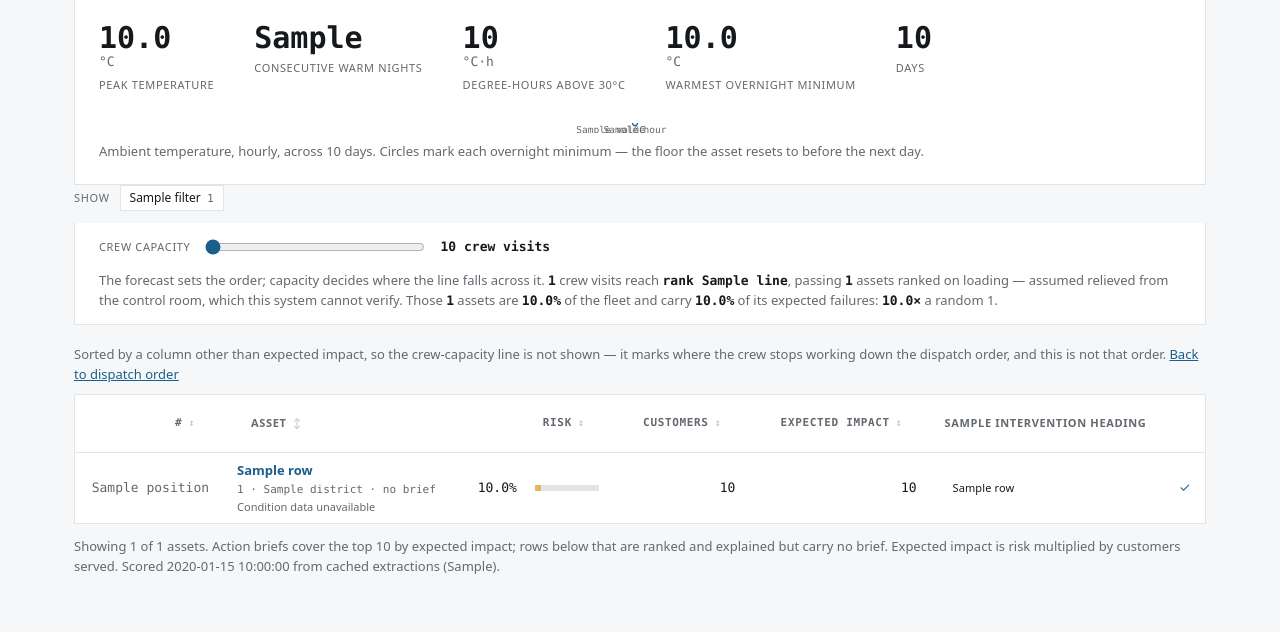
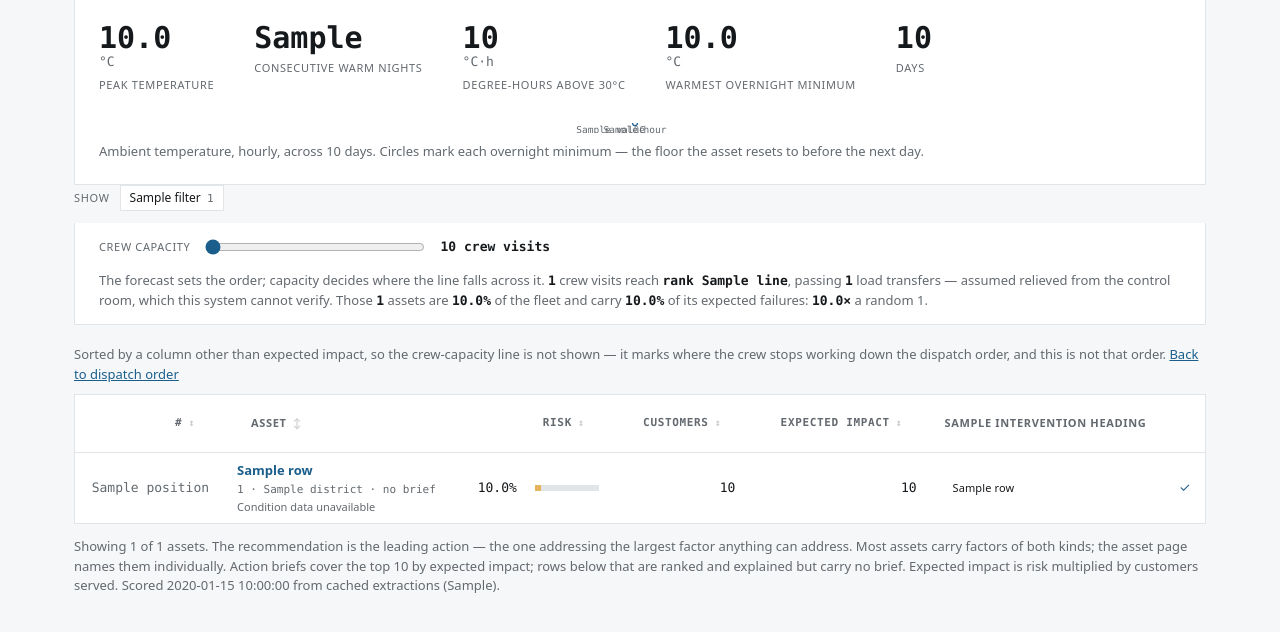
Before and after one commit to hjoneal/heat-risk-triage, a FastAPI app: template templates/queue.html in a window 1280 px wide. Shown: the part 105-737 px from the top of the page. Run offline with FastAPI, Linux system fonts and the light colour scheme; the template is opened without the code that fills it: most values are stand-ins (such as "Sample title", 1, 10 or a date in 2020); parts of the project's set-up code (start-up, migrations or seed data) failed here and were passed over.

Commit message:
Recommendation names the leading action; fix the new column's styling
The badge is a dispatch recommendation again - Crew visit, Load transfer, No
action available - under a Recommendation heading. D-051 was right that one
argmax cannot claim an asset needs no visit, and wrong that renaming the column
was the fix: "Ranked on" answers a question about the model when the reader is
asking about the day.

What was missing then is present now. D-052 marks every row of the contribution
table with what addresses it, so a badge naming one action can be read against
the factors it does not cover.

All 900 short-severe assets carry factors of both kinds, so the badge is the
leading action, never the plan. The asset page appends the other action and how
many factors need it, the queue footnote says so, and a test asserts the note
names the other action exactly when such factors exist.

Styling: the heading wrapped onto the effect bar and the badges sat flush
against the multiplier. th.remedy and td.remedy take nowrap and a left gutter.

Capacity line, filters and coverage are unchanged - they count
intervention_type, which is the same value under a better name.

Co-Authored-By: Claude Opus 5 (1M context) <noreply@anthropic.com>
Claude-Session: https://claude.ai/code/session_01785Yw99UErTti929E7cSiD

```diff
--- a/app.py
+++ b/app.py
@@ -199,15 +199,37 @@ def intervention_view(asset):
     """
     intervention_type = asset["intervention_type"]
     driver = asset["intervention_driver"]
+    if not driver:
+        note = config.INTERVENTION_NO_DRIVER_NOTE
+    else:
+        note = config.INTERVENTION_NOTES[intervention_type].format(
+            driver=config.FEATURE_LABELS[driver].lower())
+        note += also_note(asset, intervention_type)
     return {
         "label": config.INTERVENTION_LABELS[intervention_type],
         "step": config.INTERVENTION_STYLE_INDEX[intervention_type],
-        "note": (
-            config.INTERVENTION_NOTES[intervention_type].format(
-                driver=config.FEATURE_LABELS[driver].lower())
-            if driver else config.INTERVENTION_NO_DRIVER_NOTE
-        ),
+        "note": note,
     }
+
+
+def also_note(asset, intervention_type):
+    """The other kind of action, where the asset has factors that need it.
+
+    Almost always, and that is the reason this exists: all 900 assets in
+    `short-severe` have both a crew-addressable and a loading-addressable
+    positive factor. A single-valued badge can only name which comes first, and
+    left alone it reads as the whole plan — which is how a "Load transfer" badge
+    came to sit above a brief instructing a crew to replace a seized fan.
+    """
+    other = "remote" if intervention_type == "crew" else "crew"
+    drivers = config.REMOTE_DRIVERS if other == "remote" else config.CREW_DRIVERS
+    count = sum(1 for c in asset["contributions"]
+                if c["contribution"] > 0 and c["feature"] in drivers)
+    if not count:
+        return ""
+    return config.INTERVENTION_ALSO_NOTE.format(
+        count=count, plural="" if count == 1 else "s",
+        other=config.REMEDY_LABELS[other].lower())
 
 
 def state_view(contribution):
--- a/static/app.css
+++ b/static/app.css
@@ -682,7 +682,14 @@ h3 { font-size: 13px; font-weight: 600; text-transform: uppercase;
 }
 
 /* The contribution table's fourth column. A badge where the factor can be acted
-   on, an em-dash where it cannot — which is most of them, and is the point. */
-td.remedy { white-space: nowrap; }
-td.remedy .badge { font-size: 0.75rem; }
-.remedy-none { color: var(--text-muted); }
+   on, an em-dash where it cannot — which is most of them, and is the point.
+   The heading is two words and the cells are badges: both need the whole width
+   they ask for, or the heading wraps onto the effect column's bar and the badge
+   sits flush against the multiplier beside it. */
+.contrib th.remedy, .contrib td.remedy {
+  white-space: nowrap;
+  padding-left: 14px;
+  text-align: right;
+}
+.contrib td.remedy .badge { font-size: 11px; }
+.remedy-none { color: var(--text-muted); padding-right: 2px; }
--- a/templates/asset.html
+++ b/templates/asset.html
@@ -30,7 +30,7 @@
           <th scope="col">Factor</th>
           <th scope="col">Reading</th>
           <th scope="col" class="num">Effect on odds</th>
-          <th scope="col">{{ remedy_heading }}</th>
+          <th scope="col" class="remedy">{{ remedy_heading }}</th>
         </tr>
       </thead>
       <tbody>
--- a/templates/queue.html
+++ b/templates/queue.html
@@ -57,7 +57,7 @@
   </figure>
 </section>
 
-<nav class="viewfilter" aria-label="Filter by what the asset is ranked on">
+<nav class="viewfilter" aria-label="Filter by recommended action">
   <span class="control-label">Show</span>
   {% for f in filters %}
     <a class="chip{% if f.key == view %} is-current{% endif %}"
@@ -81,7 +81,7 @@
      fallback and is hidden by the same script that makes it redundant. #}
   <button type="submit" data-fallback-submit>Apply</button>
   {# The topology caveat stays inline. Without it the page asserts that a
-     load-ranked asset needs no visit, which is the one thing here the system
+     load transfer removes the need for a visit, which is the one thing here the system
      cannot check: it models no network and cannot tell whether an adjacent
      feeder has the headroom to take the load. #}
   <p class="control-note">
@@ -89,10 +89,10 @@
     {% if covered.line %}
       <strong>{{ covered.crew_count }}</strong> crew visits reach
       <strong>rank {{ covered.line }}</strong>, passing
-      <strong>{{ covered.remote_count }}</strong> assets ranked on loading —
+      <strong>{{ covered.remote_count }}</strong> load transfers —
     {% else %}
-      The whole ranking holds only <strong>{{ covered.crew_count }}</strong> assets ranked on
-      condition, alongside <strong>{{ covered.remote_count }}</strong> ranked on loading —
+      The whole ranking holds only <strong>{{ covered.crew_count }}</strong> crew visits,
+      alongside <strong>{{ covered.remote_count }}</strong> load transfers —
     {% endif %}
     assumed relieved from the control room, which this system cannot verify.
     Those <strong>{{ covered.covered_count }}</strong> assets are
@@ -153,17 +153,19 @@
       <td class="num">{{ "{:,}".format(row.customers_served) }}</td>
       <td class="num">{{ "{:,.0f}".format(row.priority) }}</td>
       <td class="action">
-        {# What put the asset here, not what to do about it — that is the brief's
-           job. Colour distinguishes the three; the word carries the meaning. #}
+        {# The leading action, not the whole plan: most assets carry factors of
+           both kinds, and the asset page and brief carry the rest. Colour
+           distinguishes the three; the word carries the meaning. #}
         <span class="badge intervention-{{ row.intervention_step }}">{{ row.intervention_label }}</span>
       </td>
       <td class="decided">{% if row.decision %}<span title="{{ row.decision }}">✓</span>{% endif %}</td>
     </tr>
-    {# After the nth condition-ranked row, not the nth row: an asset ranked on
-       loading is assumed relieved from a desk and consumes no crew capacity. #}
+    {# After the nth crew-visit row, not the nth row: an asset whose leading
+       action is a load transfer is assumed relieved from a desk and consumes no
+       crew capacity. #}
     {% if dispatch_order and capacity_line_row and loop.index == capacity_line_row %}
-    <tr class="capacity-rule"><td colspan="7">Crew capacity: {{ crew_capacity }} assets ranked
-      on condition, the last of them at rank {{ covered.line }}</td></tr>
+    <tr class="capacity-rule"><td colspan="7">Crew capacity: {{ crew_capacity }} crew visits,
+      the last of them at rank {{ covered.line }}</td></tr>
     {% endif %}
   {% endfor %}
   </tbody>
@@ -171,12 +173,12 @@
 {% if dispatch_order and not capacity_line_row %}
   <p class="sortbar">
     {% if covered.line %}
-      The {{ crew_capacity }}th asset ranked on condition falls at rank {{ covered.line }}, which this view
+      The {{ crew_capacity }}th crew visit falls at rank {{ covered.line }}, which this view
       filters out, so the capacity line is not drawn — it marks where the crew stops working down
       the dispatch order, and that row is not shown here.
       <a href="/scenario/{{ scenario_id }}?capacity={{ crew_capacity }}">Show the whole fleet</a>
     {% else %}
-      Fewer than {{ crew_capacity }} assets in the whole ranking are ranked on condition, so the
+      Fewer than {{ crew_capacity }} assets in the whole ranking lead with a crew visit, so the
       capacity line is not drawn: the crew budget is not the binding constraint on this forecast.
     {% endif %}
   </p>
@@ -185,6 +187,8 @@
 
 <p class="footnote">
   Showing {{ "{:,}".format(rows | length) }} of {{ "{:,}".format(covered.fleet_size) }} assets.
+  The recommendation is the leading action — the one addressing the largest factor anything can
+  address. Most assets carry factors of both kinds; the asset page names them individually.
   Action briefs cover the top {{ brief_top_n }} by expected impact; rows below that are ranked and
   explained but carry no brief.
   Expected impact is risk multiplied by customers served. Scored
```
Also changed, not shown: DECISIONS.md (+34 -0 lines), config.py (+28 -28 lines), tests/test_interface.py (+23 -11 lines), README.md.
